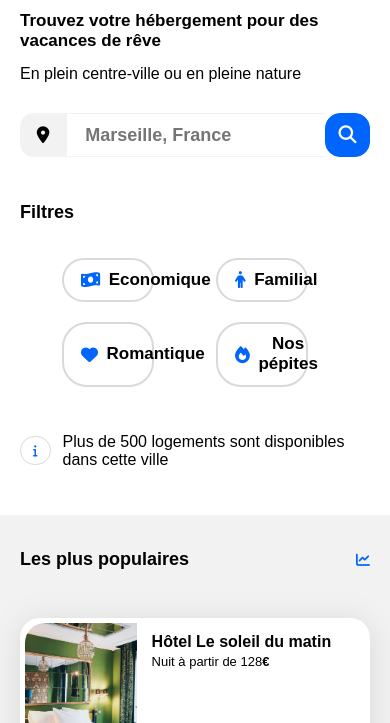
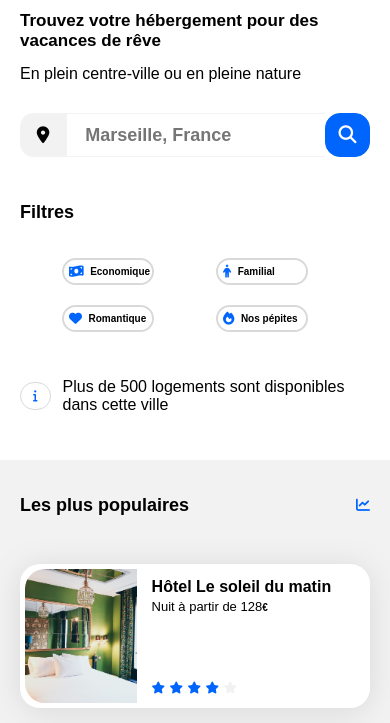
Before and after one commit to shallybky/Booki, a plain HTML site: page index.html in a window 390 px wide. Shown: the part 121-844 px from the top of the page. Drawn offline with Linux system fonts and the light colour scheme.

Commit message:
correction sur les filtres

```diff
--- a/style.css
+++ b/style.css
@@ -508,12 +508,20 @@
         font-size: 1.7rem;
     }
 
+    button.filter-element {
+      padding: 5px 5px;
+  }
+
     .sub-filter a {
         font-size: 1.2rem;
     }
 
     .fa-money-bill-wave, .fa-person, .fa-heart, .fa-fire {
-        font-size: 1em;
+        font-size: 13px;
+    }
+
+    span{
+      font-size: 10px;
     }
 
   /**** Hébergements Populaires ****/
```
